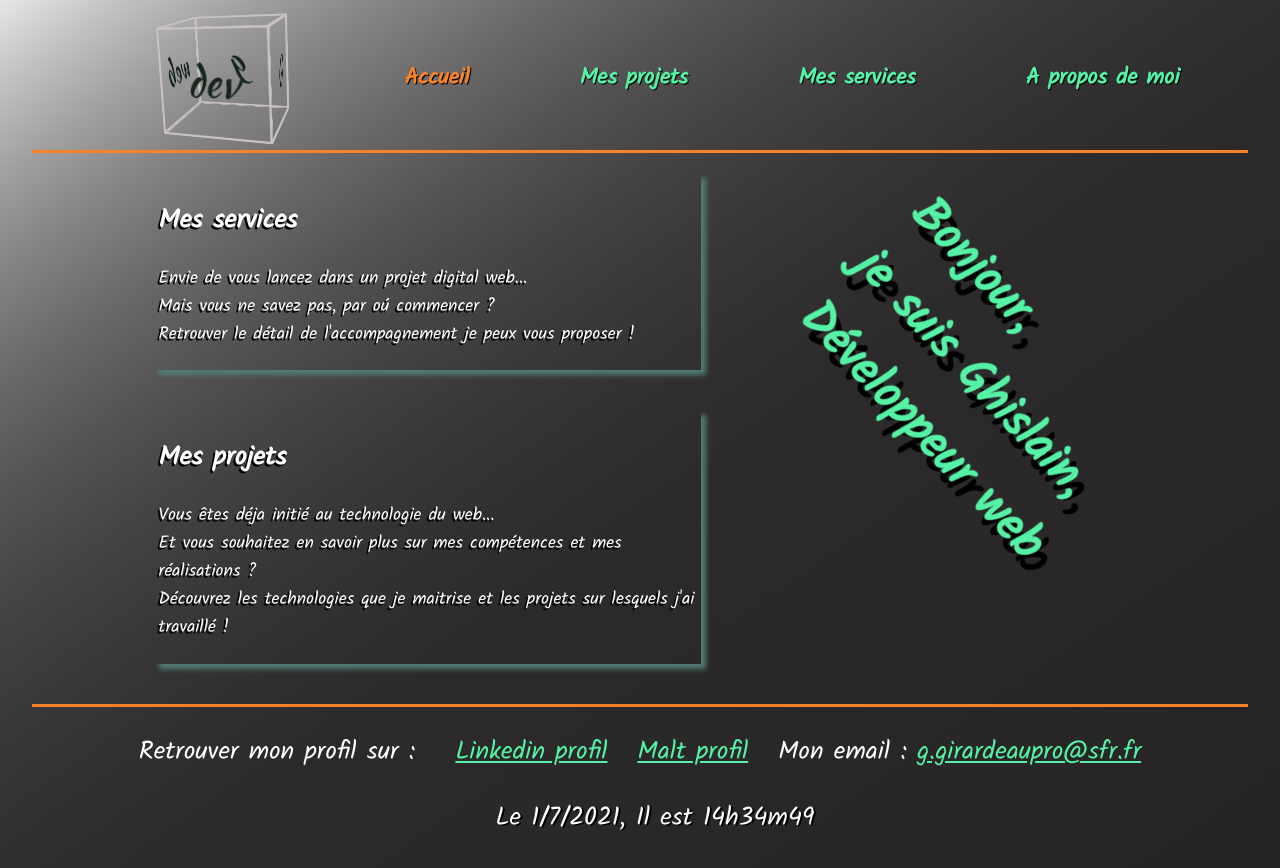
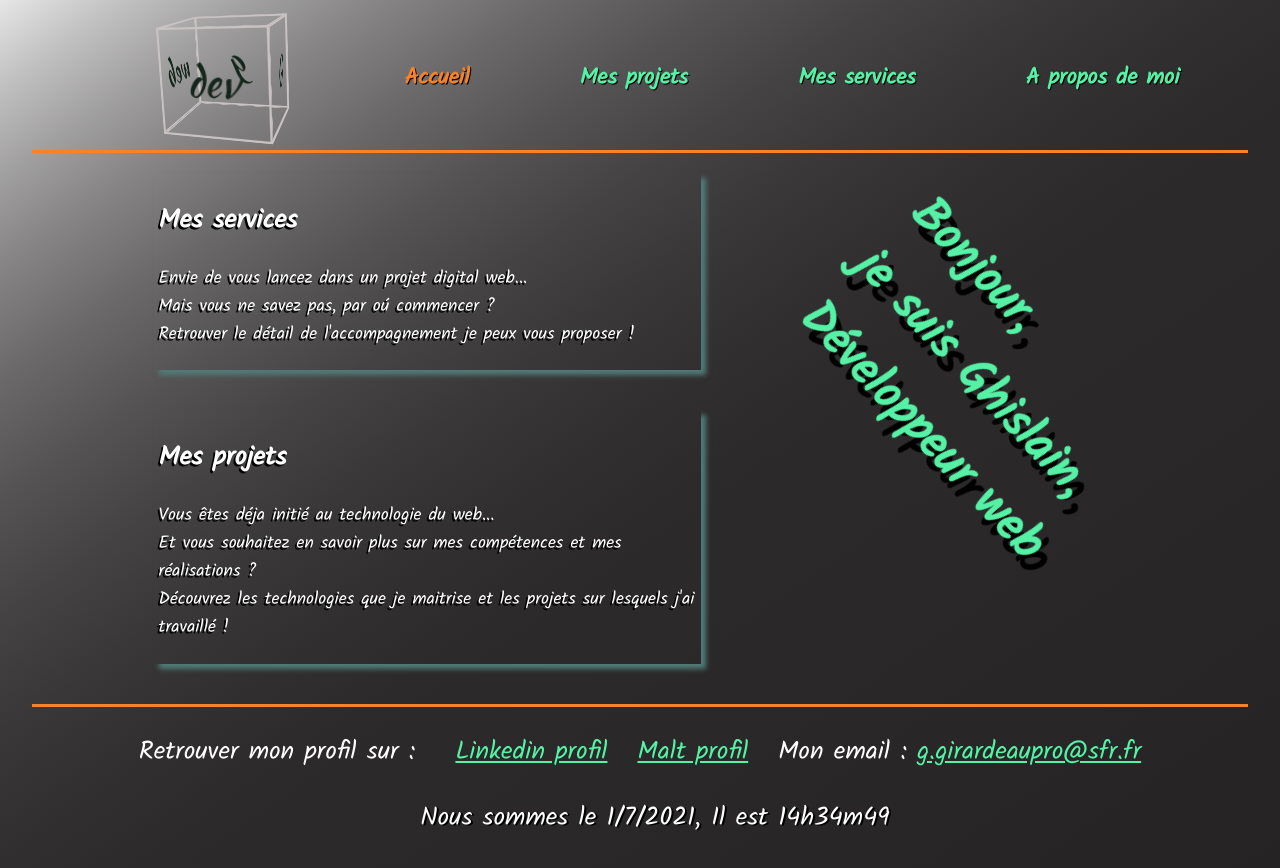
Before and after one commit to ghislaingirardeau/Portfolio_Nuxt, a Nuxt app: page / in a window 1280 px wide. Shown: the top 868 px of the page. Built offline with nearby package versions, Linux system fonts and the light colour scheme.

Commit message:
text date

```diff
--- a/components/footerBar.vue
+++ b/components/footerBar.vue
@@ -26,7 +26,7 @@ export default {
     }
   },
   mounted() {
-      this.date = "Le " + this.time.getDate() + "/" + (this.time.getMonth() + 1) + "/" + this.time.getFullYear()
+      this.date = "Nous sommes le " + this.time.getDate() + "/" + (this.time.getMonth() + 1) + "/" + this.time.getFullYear()
       this.test = setInterval(() => { /* this.test refére a window.test qui est une variable temporaire */
       let timeDate = new Date()
       this.interval = ", Il est " + timeDate.getHours() + "h" + timeDate.getMinutes() + "m" + timeDate.getSeconds()
```
